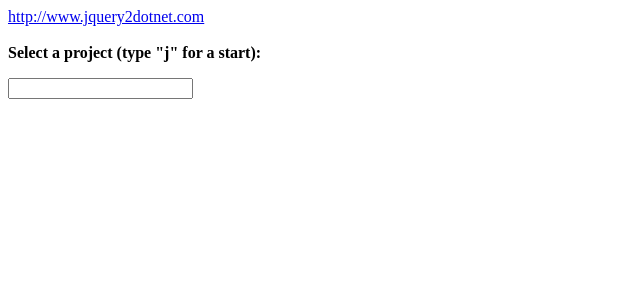
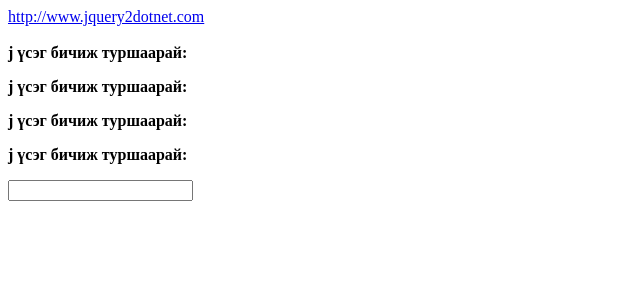
Before and after one commit to maxims23/Repotest, a PHP site: page /index.html in a window 1280 px wide. Shown: the top 300 px of the page, without its empty margins (0-640 px from the left). Run offline with PHP 8.4, Linux system fonts and the light colour scheme; some libraries are stand-ins or nearby versions.

Commit message:
Хэлэлцэх өөрчлөлт

```diff
--- a/index.html
+++ b/index.html
@@ -13,7 +13,10 @@
 
 <br>
 <br>
-<div id="project-label">Select a project (type "j" for a start):</div>
+<div id="project-label">j үсэг бичиж туршаарай:</div>
+<div id="project-label">j үсэг бичиж туршаарай:</div>
+<div id="project-label">j үсэг бичиж туршаарай:</div>
+<div id="project-label">j үсэг бичиж туршаарай:</div>
 <input id="project">
 <input type="hidden" id="project-id">
 <p id="project-description"></p>
--- a/main.css
+++ b/main.css
@@ -10,4 +10,10 @@
 .sub-text {
     font-size:12px;
     color:#333;
+}.sub-text {
+    font-size:12px;
+    color:#333;
+}.sub-text {
+    font-size:12px;
+    color:#333;
 }
```
